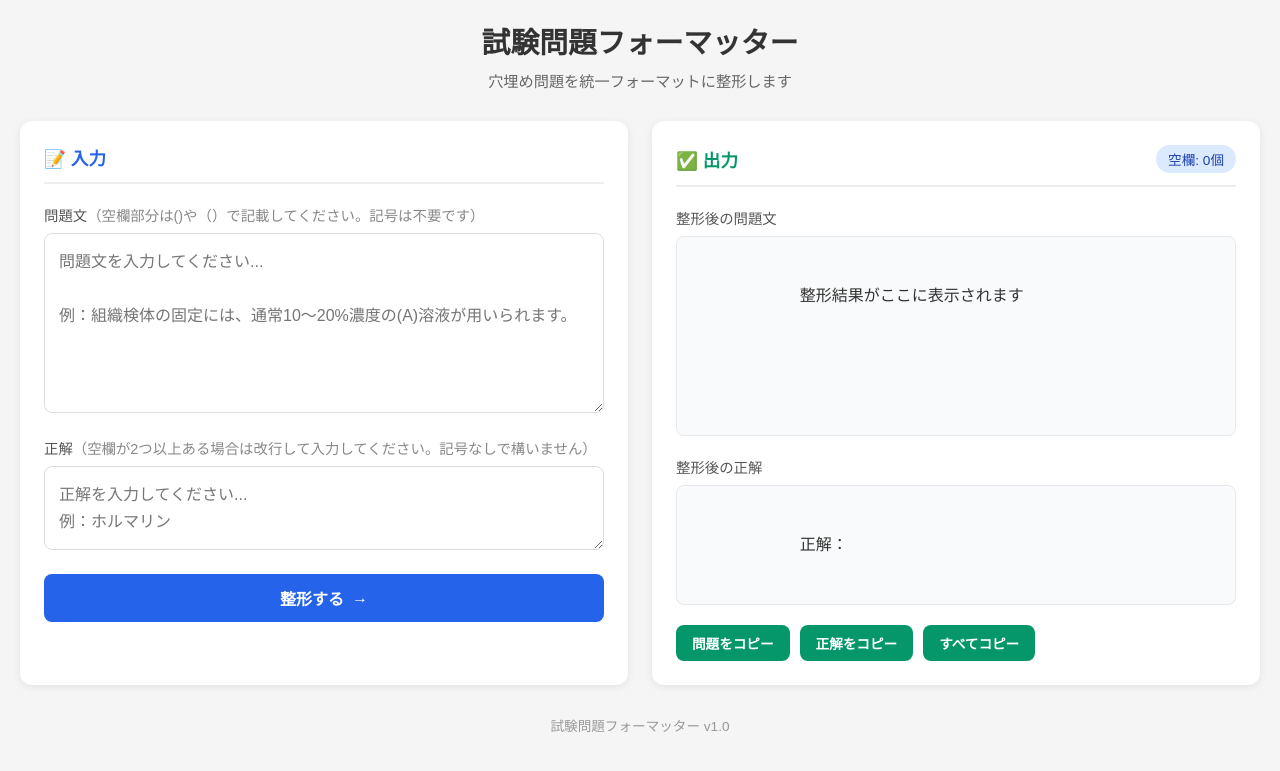
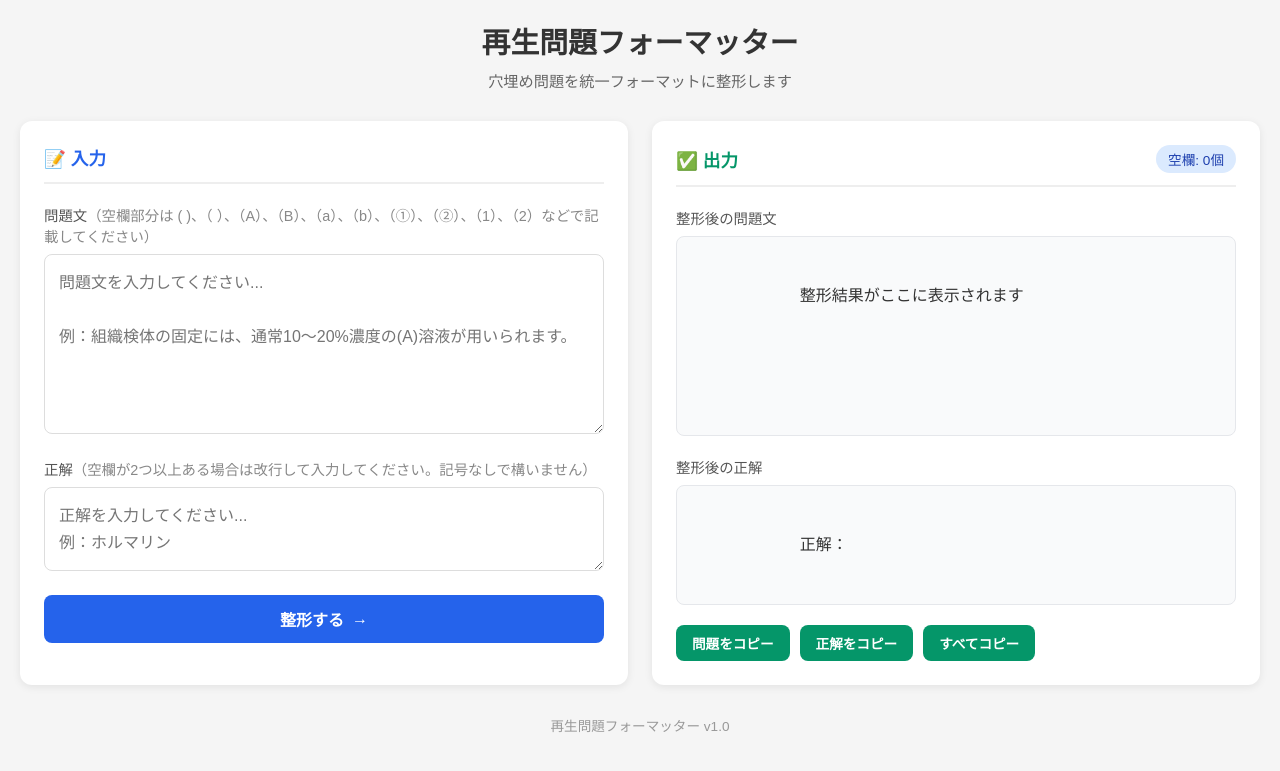
Before and after one commit to gechapathologist/saisei01, a Flask app: page / in a window 1280 px wide. Shown: the top 771 px of the page. Run offline with Flask 3, Linux system fonts and the light colour scheme.

Commit message:
Rename formatter from '試験問題' to '再生問題'

```diff
--- a/templates/index.html
+++ b/templates/index.html
@@ -3,7 +3,7 @@
 <head>
     <meta charset="UTF-8">
     <meta name="viewport" content="width=device-width, initial-scale=1.0">
-    <title>試験問題フォーマッター</title>
+    <title>再生問題フォーマッター</title>
     <style>
         * {
             box-sizing: border-box;
@@ -217,7 +217,7 @@
 <body>
     <div class="container">
         <header>
-            <h1>試験問題フォーマッター</h1>
+            <h1>再生問題フォーマッター</h1>
             <p class="subtitle">穴埋め問題を統一フォーマットに整形します</p>
         </header>
 
@@ -229,7 +229,7 @@
                 </div>
 
                 <div class="input-group">
-                    <label for="question">問題文<span class="label-hint">（空欄部分は()や（）で記載してください。記号は不要です）</span></label>
+                    <label for="question">問題文<span class="label-hint">（空欄部分は ( )、（ ）、（A）、（B）、（a）、（b）、（①）、（②）、（1）、（2）などで記載してください）</span></label>
                     <textarea
                         id="question"
                         class="question-input"
@@ -282,7 +282,7 @@
         </div>
 
         <footer class="footer">
-            試験問題フォーマッター v1.0
+            再生問題フォーマッター v1.0
         </footer>
     </div>
 
```
